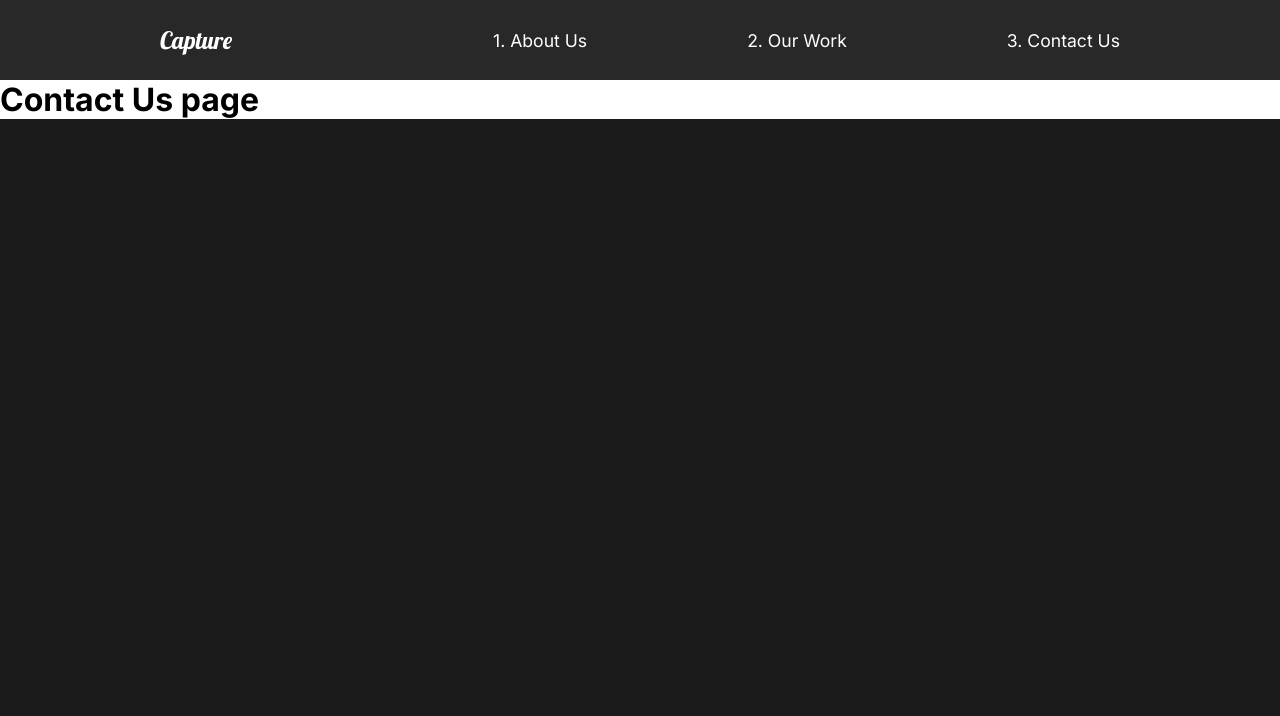
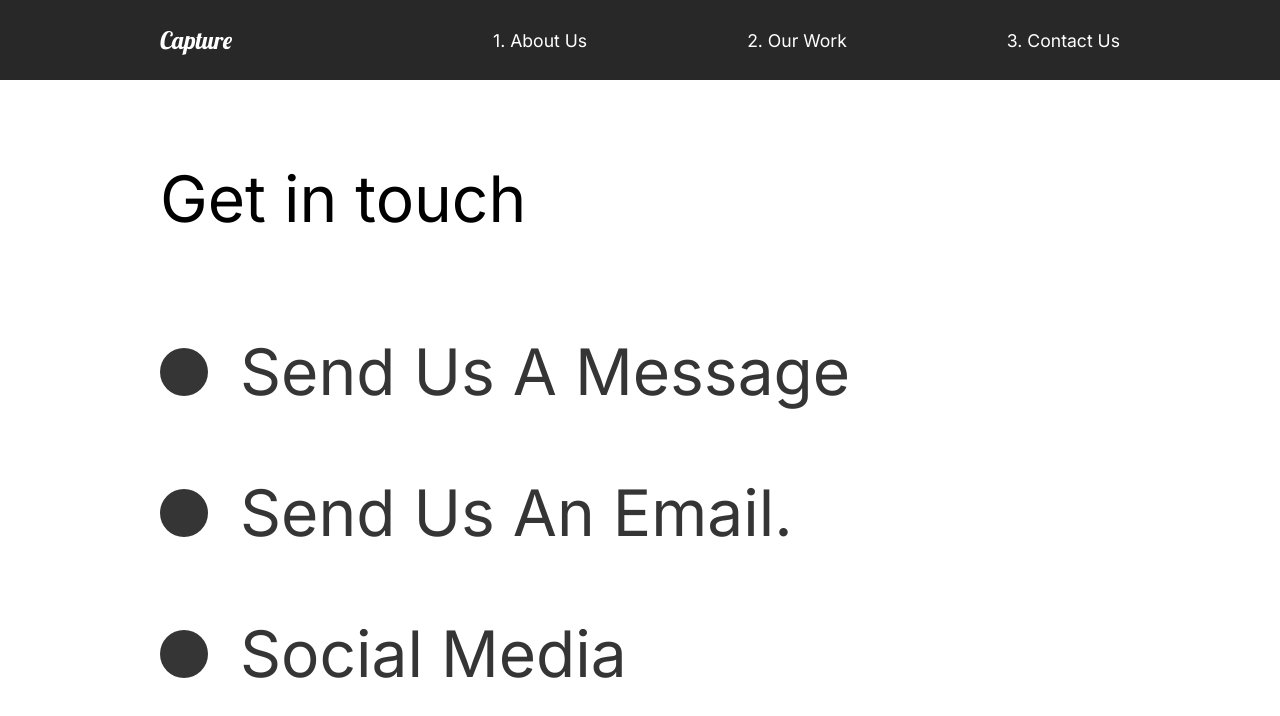
Before and after one commit to Zahidul-Turja/capture-dev-ed, a React (Create React App) app: page /contact in a window 1280 px wide. Shown: the top 716 px of the page. Built offline with nearby package versions, Linux system fonts and the light colour scheme.

Commit message:
Desktop version finished

```diff
--- a/src/animation.js
+++ b/src/animation.js
@@ -14,7 +14,7 @@ export const pageAnimation = {
   },
   exit: {
     opacity: 0,
-    y: 300,
+
     transition: {
       duration: 0.5,
     },
@@ -48,3 +48,71 @@ export const photoAnim = {
     },
   },
 };
+
+export const scrollReveal = {
+  hidden: {
+    opacity: 0,
+    scale: 1.2,
+    transition: {
+      duration: 0.5,
+    },
+  },
+  show: {
+    opacity: 1,
+    scale: 1,
+    transition: {
+      duration: 0.5,
+    },
+  },
+};
+
+export const lineAnim = {
+  hidden: {
+    width: "0%",
+  },
+  show: {
+    width: "100%",
+    transition: {
+      duration: 1,
+    },
+  },
+};
+
+export const slider = {
+  hidden: {
+    x: "-130%",
+    skew: "45deg",
+  },
+  show: {
+    x: "100%",
+    skew: "0deg",
+    transition: {
+      ease: "easeOut",
+      duration: 1,
+    },
+  },
+};
+
+export const sliderContainer = {
+  hidden: { opacity: 1 },
+  show: {
+    opacity: 1,
+    transition: {
+      staggerChildren: 0.15,
+      ease: "easeOut",
+    },
+  },
+};
+
+export const swoopAdoop = {
+  hidden: {
+    width: "0%",
+  },
+  show: {
+    width: "100%",
+    transition: {
+      ease: "easeOut",
+      duration: 1,
+    },
+  },
+};
--- a/src/components/FaqSection.js
+++ b/src/components/FaqSection.js
@@ -3,10 +3,19 @@ import styled from "styled-components";
 
 import Toggle from "./Toggle";
 import { About } from "../styles";
+import { scrollReveal } from "../animation";
+import { useScroll } from "./useScroll";
 
 function FaqSection() {
+  const [element, controls] = useScroll();
+
   return (
-    <Faq>
+    <Faq
+      variants={scrollReveal}
+      animate={controls}
+      initial="hidden"
+      ref={element}
+    >
       <h2>
         Any Questions? <span>FAQ</span>
       </h2>
--- a/src/components/GlobalStyle.js
+++ b/src/components/GlobalStyle.js
@@ -11,6 +11,7 @@ const GlobalStyle = createGlobalStyle`
     body {
         background-color: #1b1b1b;
         font-family: "Inter", sans-serif;
+        overflow-x: hidden;
     }
     button {
         font-family: "Inter", sans-serif;
--- a/src/components/Nav.js
+++ b/src/components/Nav.js
@@ -33,6 +33,9 @@ const StyledNav = styled.nav`
   align-items: center;
   padding: 1rem 10rem;
   background: #282828;
+  position: sticky;
+  top: 0;
+  z-index: 10;
 
   a {
     color: white;
--- /dev/null
+++ b/src/components/ScrollTop.js
@@ -0,0 +1,16 @@
+import { useEffect } from "react";
+import { useLocation } from "react-router-dom";
+
+function ScrollTop() {
+  const { pathname } = useLocation();
+  useEffect(() => {
+    window.scroll({
+      top: 0,
+      left: 0,
+    });
+  }, [pathname]);
+
+  return null;
+}
+
+export default ScrollTop;
--- a/src/components/ServicesSection.js
+++ b/src/components/ServicesSection.js
@@ -1,5 +1,3 @@
-import { useInView } from "react-intersection-observer";
-import { useAnimation } from "framer-motion";
 import styled from "styled-components";
 
 import clock from "../img/clock.svg";
@@ -9,10 +7,20 @@ import teamwork from "../img/teamwork.svg";
 import home2 from "../img/home2.png";
 
 import { About, Description, Image } from "../styles";
+import { scrollReveal } from "../animation";
+
+import { useScroll } from "./useScroll";
 
 function ServicesSection() {
+  const [element, controls] = useScroll();
+
   return (
-    <Services>
+    <Services
+      variants={scrollReveal}
+      animate={controls}
+      initial="hidden"
+      ref={element}
+    >
       <Description>
         <h2>
           High <span>quality</span> services
--- /dev/null
+++ b/src/components/useScroll.js
@@ -0,0 +1,18 @@
+import { useEffect } from "react";
+import { useInView } from "react-intersection-observer";
+import { useAnimation } from "framer-motion";
+
+export function useScroll() {
+  const controls = useAnimation();
+  const [element, view] = useInView({ threshold: 0.3 });
+
+  useEffect(() => {
+    if (view) {
+      controls.start("show");
+    } else {
+      controls.start("hidden");
+    }
+  }, [controls, view]);
+
+  return [element, controls];
+}
--- a/src/pages/AboutUs.js
+++ b/src/pages/AboutUs.js
@@ -7,6 +7,7 @@ import ServicesSection from "../components/ServicesSection";
 import FaqSection from "../components/FaqSection";
 
 import { pageAnimation } from "../animation";
+import ScrollTop from "../components/ScrollTop";
 
 function AboutUs() {
   return (
@@ -19,6 +20,7 @@ function AboutUs() {
       <AboutSection />
       <ServicesSection />
       <FaqSection />
+      <ScrollTop />
     </motion.div>
   );
 }
--- a/src/pages/ContactUs.js
+++ b/src/pages/ContactUs.js
@@ -1,19 +1,80 @@
 import { motion } from "framer-motion";
+import styled from "styled-components";
 
-import { pageAnimation } from "../animation";
+import { pageAnimation, titleAnim } from "../animation";
 
 function ContactUs() {
   return (
-    <motion.div
+    <ContactStyle
       exit="exit"
       variants={pageAnimation}
       initial="hidden"
       animate="show"
       style={{ background: "#fff" }}
     >
-      <h1>Contact Us page</h1>
-    </motion.div>
+      <Title>
+        <Hide>
+          <motion.h2 variants={titleAnim}>Get in touch</motion.h2>
+        </Hide>
+      </Title>
+      <div>
+        <Hide>
+          <Socials variants={titleAnim}>
+            <Circle />
+            <h2>Send Us A Message</h2>
+          </Socials>
+        </Hide>
+        <Hide>
+          <Socials variants={titleAnim}>
+            <Circle />
+            <h2>Send Us An Email.</h2>
+          </Socials>
+        </Hide>
+        <Hide>
+          <Socials variants={titleAnim}>
+            <Circle />
+            <h2>Social Media</h2>
+          </Socials>
+        </Hide>
+      </div>
+    </ContactStyle>
   );
 }
 
+const ContactStyle = styled(motion.div)`
+  padding: 5rem 10rem;
+  color: #353535;
+  min-height: 90dvh;
+`;
+
+const Title = styled.div`
+  margin-bottom: 4rem;
+  color: black;
+`;
+
+const Hide = styled.div`
+  overflow: hidden;
+
+  h2 {
+    font-weight: 400;
+  }
+`;
+
+const Circle = styled.div`
+  border-radius: 50%;
+  width: 3rem;
+  height: 3rem;
+  background-color: #353535;
+`;
+
+const Socials = styled(motion.div)`
+  display: flex;
+  align-items: center;
+
+  h2 {
+    margin: 2rem;
+    font-weight: 400;
+  }
+`;
+
 export default ContactUs;
--- a/src/pages/OurWork.js
+++ b/src/pages/OurWork.js
@@ -5,9 +5,23 @@ import styled from "styled-components";
 import athlete from "../img/athlete-small.png";
 import theracer from "../img/theracer-small.png";
 import goodtimes from "../img/goodtimes-small.png";
-import { pageAnimation } from "../animation";
+import {
+  pageAnimation,
+  fade,
+  photoAnim,
+  lineAnim,
+  slider,
+  sliderContainer,
+  scrollReveal,
+  swoopAdoop,
+} from "../animation";
+import { useScroll } from "../components/useScroll";
+import ScrollTop from "../components/ScrollTop";
 
 function OurWork() {
+  const [element, controls] = useScroll();
+  const [element2, controls2] = useScroll();
+
   return (
     <Work
       style={{ background: "#fff" }}
@@ -16,27 +30,48 @@ function OurWork() {
       initial="hidden"
       animate="show"
     >
+      <motion.div variants={sliderContainer}>
+        <Frame1 variants={slider}></Frame1>
+        <Frame2 variants={slider}></Frame2>
+        <Frame3 variants={slider}></Frame3>
+        <Frame4 variants={slider}></Frame4>
+      </motion.div>
       <Movie>
-        <h2>The Athlete</h2>
-        <div className="line"></div>
+        <motion.h2 variants={fade}>The Athlete</motion.h2>
+        <motion.div variants={lineAnim} className="line"></motion.div>
         <Link to="/work/the-athlete">
-          <img src={athlete} alt="athlete" />
+          <Hide>
+            <motion.img variants={photoAnim} src={athlete} alt="athlete" />
+          </Hide>
         </Link>
       </Movie>
-      <Movie>
+
+      <Movie
+        ref={element}
+        variants={scrollReveal}
+        animate={controls}
+        initial="hidden"
+      >
         <h2>The Racer</h2>
-        <div className="line"></div>
+        <motion.div variants={lineAnim} className="line"></motion.div>
         <Link to="/work/the-racer">
           <img src={theracer} alt="the-racer" />
         </Link>
       </Movie>
-      <Movie>
+
+      <Movie
+        ref={element2}
+        variants={scrollReveal}
+        animate={controls2}
+        initial="hidden"
+      >
         <h2>Good Times</h2>
-        <div className="line"></div>
+        <motion.div variants={lineAnim} className="line"></motion.div>
         <Link to="/work/good-times">
           <img src={goodtimes} alt="goodtimes" />
         </Link>
       </Movie>
+      <ScrollTop />
     </Work>
   );
 }
@@ -51,12 +86,12 @@ const Work = styled(motion.div)`
   }
 `;
 
-const Movie = styled.div`
+const Movie = styled(motion.div)`
   padding-bottom: 10rem;
 
   .line {
     height: 0.5rem;
-    background: #ccc;
+    background: #23d997;
     margin-bottom: 3rem;
   }
 
@@ -67,4 +102,31 @@ const Movie = styled.div`
   }
 `;
 
+const Hide = styled.div`
+  overflow: hidden;
+`;
+
+// ! Frame animation
+const Frame1 = styled(motion.div)`
+  position: fixed;
+  left: 0;
+  top: 10%;
+  width: 100%;
+  height: 100dvh;
+  background-color: #fffebf;
+  z-index: 2;
+`;
+
+const Frame2 = styled(Frame1)`
+  background-color: #ff8efb;
+`;
+
+const Frame3 = styled(Frame1)`
+  background-color: #8ed2ff;
+`;
+
+const Frame4 = styled(Frame1)`
+  background-color: #8effa0;
+`;
+
 export default OurWork;
--- a/src/styles.js
+++ b/src/styles.js
@@ -1,6 +1,7 @@
+import { motion } from "framer-motion";
 import styled from "styled-components";
 
-export const About = styled.div`
+export const About = styled(motion.div)`
   min-height: 90vh;
   display: flex;
   align-items: center;
```
